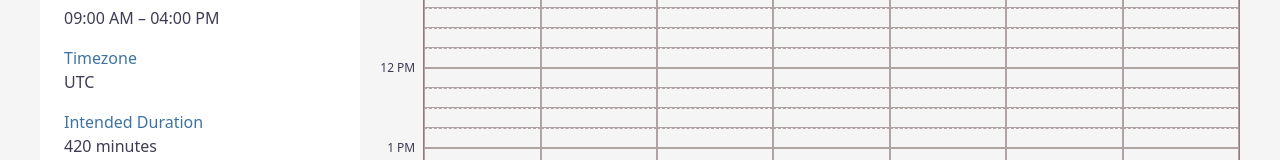
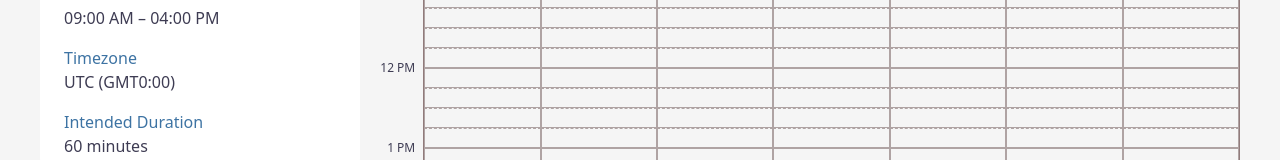
Before and after one commit to plan-cake/frontend, a Next.js app: page /schedule/availability in a window 1280 px wide. Shown: the part 402-562 px from the top of the page. Built offline with nearby package versions, Linux system fonts and the light colour scheme; a web font is replaced by a local one.

Commit message:
Make timezone more readable

```diff
--- a/app/_utils/timezone-file-generator.tsx
+++ b/app/_utils/timezone-file-generator.tsx
@@ -1,6 +1,6 @@
 import { useEffect, useState } from "react";
 
-function formatLabel(tz: string): string {
+export function formatLabel(tz: string): string {
   try {
     const now = new Date();
     const offsetMinutes = -now.getTimezoneOffset();
--- a/app/schedule/availability/page.tsx
+++ b/app/schedule/availability/page.tsx
@@ -1,9 +1,11 @@
 "use client";
 
 import { useState } from "react";
+
 import ScheduleGrid from "@/app/ui/components/schedule/schedule-grid";
+import EventInfoDrawer from "@/app/ui/components/event-info-drawer";
+
 import { EventRange } from "@/app/_types/schedule-types";
-import EventInfoDrawer from "@/app/ui/components/event-info-drawer";
 import { EventInfo } from "@/app/ui/components/event-info-drawer";
 import { CopyIcon } from "@radix-ui/react-icons";
 
@@ -31,7 +33,7 @@ export default function Page() {
 
   const eventRange: EventRange = {
     type: "specific",
-    duration: 60 * 7,
+    duration: 60,
     timezone: Intl.DateTimeFormat().resolvedOptions().timeZone,
     dateRange: {
       from: today,
--- a/app/ui/components/event-info-drawer.tsx
+++ b/app/ui/components/event-info-drawer.tsx
@@ -1,8 +1,9 @@
 "use client";
 
+import { EventRange } from "@/app/_types/schedule-types";
+import { formatLabel } from "@/app/_utils/timezone-file-generator";
+
 import * as Dialog from "@radix-ui/react-dialog";
-import { EventRange } from "@/app/_types/schedule-types";
-
 import { InfoCircledIcon } from "@radix-ui/react-icons";
 
 export default function EventInfoDrawer({
@@ -78,7 +79,7 @@ export function EventInfo({ eventRange }: { eventRange: EventRange }) {
           })}
         </InfoRow>
 
-        <InfoRow label="Timezone">{eventRange.timezone}</InfoRow>
+        <InfoRow label="Timezone">{formatLabel(eventRange.timezone)}</InfoRow>
         <InfoRow label="Intended Duration">
           {eventRange.duration} minutes
         </InfoRow>
```
